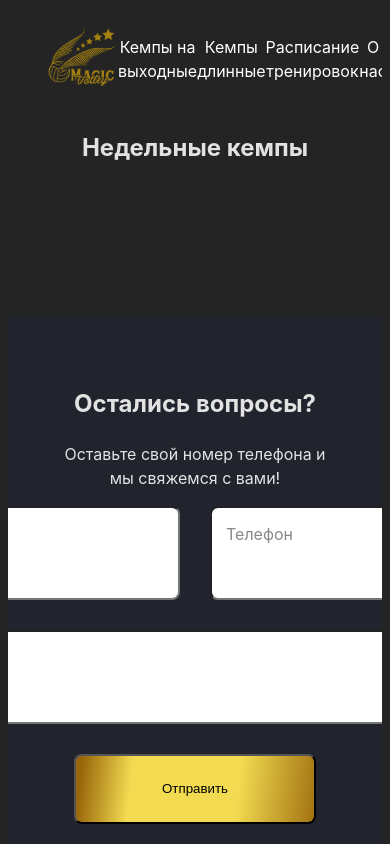
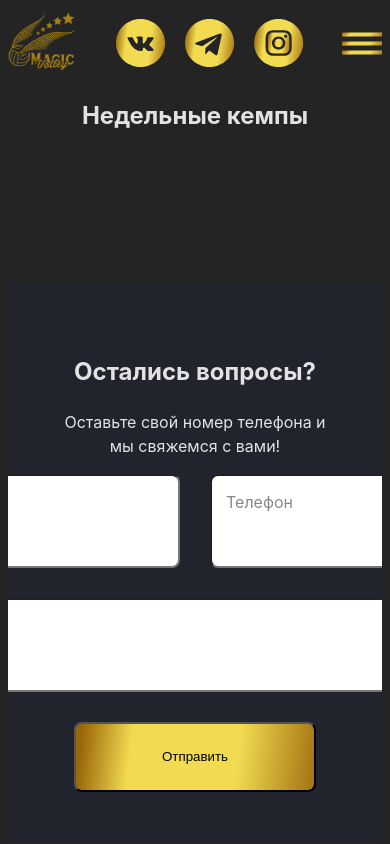
Before and after one commit to paxarpp/v, a React app: page /longCamps in a window 390 px wide. Shown: the top 844 px of the page. Built offline with nearby package versions, Linux system fonts and the light colour scheme; the HTML template or start-up script is replaced by a standard one.

Commit message:
mobile in header add burger

```diff
--- /dev/null
+++ b/src/hooks/index.ts
@@ -0,0 +1,9 @@
+const userDevice = [/Android/, /iPhone/, /Symbian/, /Windows Phone/];
+
+export const useDeviceDetect = () => {
+  const isMobile =
+    window.innerWidth < 768 ||
+    userDevice.some((regexp) => regexp.test(navigator?.userAgent || ''));
+
+  return { isMobile };
+};
--- a/src/pages/main/blockIcons.tsx
+++ b/src/pages/main/blockIcons.tsx
@@ -2,25 +2,27 @@ import BestGroup from '../../assets/bestGroup.svg?react';
 import RightWay from '../../assets/rightWay.svg?react';
 import Actions from '../../assets/actions.svg?react';
 import styles from './index.module.css';
+import { useDeviceDetect } from '../../hooks';
 
 export const BlockIcons = () => {
+  const { isMobile } = useDeviceDetect();
   return (
-    <div className={styles.block_icons}>
-      <div className={styles.block_icon}>
+    <div className={isMobile ? styles.block_icons_mobile : styles.block_icons}>
+      <div className={isMobile ? styles.block_icon_mobile : styles.block_icon}>
         <BestGroup />
         <span className={styles.icon_title}>Лучшая команда</span>
         <span className={styles.icon_sub_title}>
           Работаем 24/7 для общего результата
         </span>
       </div>
-      <div className={styles.block_icon_between}>
+      <div className={isMobile ? styles.block_icon_between_mobile : styles.block_icon_between}>
         <RightWay />
         <span className={styles.icon_title}>Правильный подход</span>
         <span className={styles.icon_sub_title}>
           Ставим цели и идем вместе к ним
         </span>
       </div>
-      <div className={styles.block_icon}>
+      <div className={isMobile ? styles.block_icon_mobile : styles.block_icon}>
         <Actions />
         <span className={styles.icon_title}>Действия, а не слова</span>
         <span className={styles.icon_sub_title}>
--- a/src/pages/main/index.module.css
+++ b/src/pages/main/index.module.css
@@ -39,9 +39,18 @@
   white-space: nowrap;
 }
 
+.block_icon_between_mobile,
 .block_icon_between {
   margin-left: 30px;
   margin-right: 30px;
+}
+
+.block_icon_between_mobile,
+.block_icon_mobile {
+  display: flex;
+  flex-flow: column nowrap;
+  align-items: center;
+  border-bottom: 1px solid rgba(212, 212, 212, 1);
 }
 
 .icon_title {
@@ -69,6 +78,13 @@
   flex-flow: row nowrap;
   justify-content: space-between;
   margin: 150px 0;
+}
+
+.block_icons_mobile {
+  display: flex;
+  flex-flow: column nowrap;
+  justify-content: space-between;
+  margin: 30px 0;
 }
 
 .camps_header {
--- a/src/templates/header/index.module.css
+++ b/src/templates/header/index.module.css
@@ -1,6 +1,11 @@
+.header_mobile,
 .header {
   display: flex;
   flex-flow: row nowrap;
+}
+
+.header_mobile {
+  justify-content: space-between;
 }
 
 .menu {
@@ -13,11 +18,27 @@
   max-width: 850px;
 }
 
+.menu_popap {
+  display: flex;
+  flex-flow: column nowrap;
+  list-style: none;
+  justify-content: space-between;
+  align-items: center;
+  padding-left: 0;
+  z-index: 999;
+}
+
+.menu_popap > li {
+  margin: 14px 0;
+}
+
+.menu_popap a,
 .menu a {
   color: white;
   text-decoration: none;
 }
 
+.icons_mobile,
 .icons {
   display: flex;
   align-items: center;
@@ -26,7 +47,11 @@
   justify-content: space-between;
   cursor: pointer;
   width: 188px;
+}
+
+.icons {
   margin-left: auto;
+
 }
 
 .button {
@@ -48,3 +73,18 @@
   color: #152355;
   cursor: pointer;
 }
+
+.burger {
+  display: flex;
+  align-items: center;
+}
+
+.popap_menu {
+  position: fixed;
+  right: 0;
+  top: 0;
+  bottom: 0;
+  background: black;
+  width: 300px;
+  opacity: 0.9;
+}
--- a/src/templates/header/index.tsx
+++ b/src/templates/header/index.tsx
@@ -1,18 +1,22 @@
+import { useContext, useState } from 'react';
 import { Link } from 'react-router-dom';
 import Logo from '../../assets/logo.svg?react';
+import Burger from '../../assets/burger.svg?react';
 import Vk from '../../assets/vk.svg?react';
 import T from '../../assets/t.svg?react';
 import Inst from '../../assets/inst.svg?react';
 import { logout } from '../../api';
-import { useContext } from 'react';
 import { AuthContext } from '../../context';
 import styles from './index.module.css';
+import { useDeviceDetect } from '../../hooks';
 
 export const Header: React.FC<{ toggleAuthOpen: () => void }> = ({
   toggleAuthOpen,
 }) => {
   const authCtx = useContext(AuthContext);
   const isAuth = !!authCtx.user;
+  const { isMobile } = useDeviceDetect();
+  const [isOpenPopapMenu, openPopapMenu] = useState(false);
 
   const onLogout = () => {
     logout();
@@ -21,7 +25,53 @@ export const Header: React.FC<{ toggleAuthOpen: () => void }> = ({
       authCtx.setUser(null);
     }
   };
-  return (
+
+  const togglePopapMenu = () => {
+    openPopapMenu(prev => !prev);
+  };
+
+  return isMobile ? (
+    <div className={styles.header_mobile}>
+      <Link to="/">
+        <Logo />
+      </Link>
+      <div className={styles.icons_mobile}>
+        <Vk />
+        <T />
+        <Inst />
+      </div>
+      <div className={styles.burger}>
+        <Burger onClick={togglePopapMenu} />
+        {isOpenPopapMenu ? (
+          <div className={styles.popap_menu} onClick={togglePopapMenu}>
+            <ul className={styles.menu_popap}>
+              <li>
+                <Link to="/weekendCamps">Кемпы на выходные</Link>
+              </li>
+              <li>
+                <Link to="/longCamps">Кемпы длинные</Link>
+              </li>
+              <li>
+                <Link to="/trainingSchedule">Расписание тренировок</Link>
+              </li>
+              <li>
+                <Link to="/about">О нас</Link>
+              </li>
+              <li>
+                <Link to="/allCoahes">Тренеры</Link>
+              </li>
+            </ul>
+            <button
+              className={styles.button}
+              onClick={isAuth ? onLogout : toggleAuthOpen}
+            >
+              {isAuth ? 'Выйти' : 'Войти'}
+            </button>
+          </div>
+        ) : null}
+      </div>
+    </div>
+  ) : (
     <div className={styles.header}>
       <ul className={styles.menu}>
         <li>
```
Also changed, not shown: src/assets/burger.svg (added).
